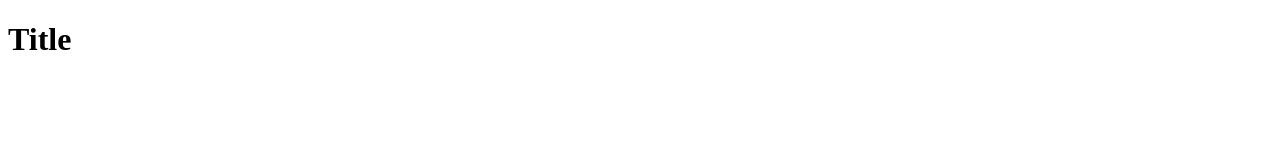
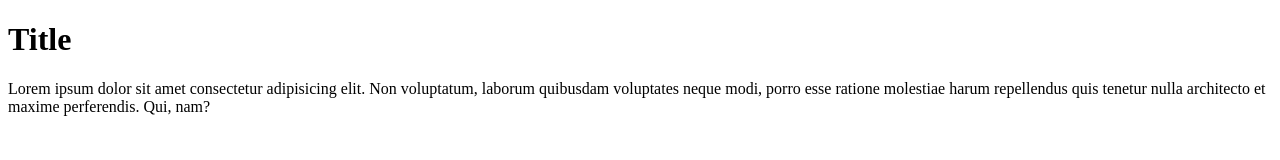
Before and after one commit to vetaluga/branches, a plain HTML site: page index.html in a window 1280 px wide. Drawn offline with Linux system fonts and the light colour scheme.

Commit message:
add new text

```diff
--- a/index.html
+++ b/index.html
@@ -7,5 +7,6 @@
 </head>
 <body>
     <h1>Title</h1>
+    <p>Lorem ipsum dolor sit amet consectetur adipisicing elit. Non voluptatum, laborum quibusdam voluptates neque modi, porro esse ratione molestiae harum repellendus quis tenetur nulla architecto et maxime perferendis. Qui, nam?</p>
 </body>
 </html>
```
